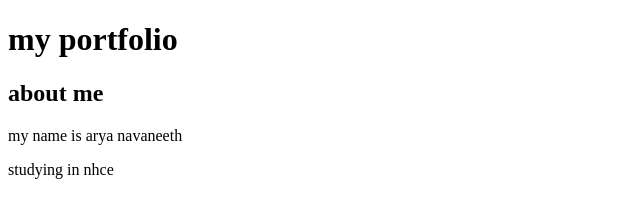
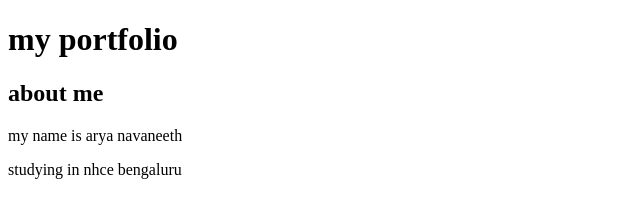
Before and after one commit to aryanav8/portfolio-website, a plain HTML site: page prgrmm/index.html in a window 1280 px wide. Shown: the full height of the page, 0-640 px from the left. Drawn offline with Linux system fonts and the light colour scheme.

Commit message:
Update education details in index.html

```diff
--- a/prgrmm/index.html
+++ b/prgrmm/index.html
@@ -9,6 +9,6 @@
   <h1>my portfolio</h1>
   <h2>about me</h2>
   <p>my name is arya navaneeth</p>
-  <p>studying in nhce</p>
+  <p>studying in nhce bengaluru</p>
 </body>
 </html>
```
